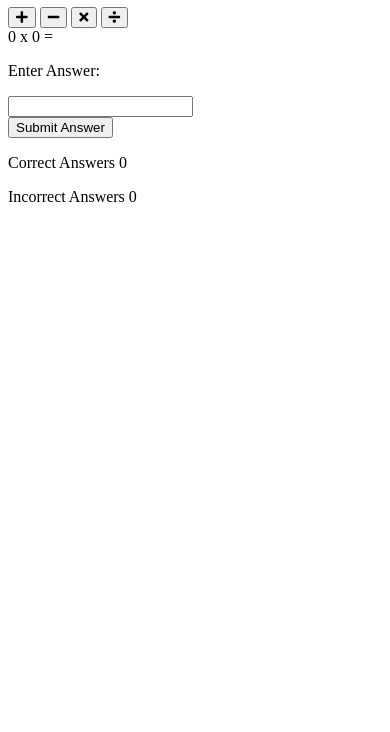
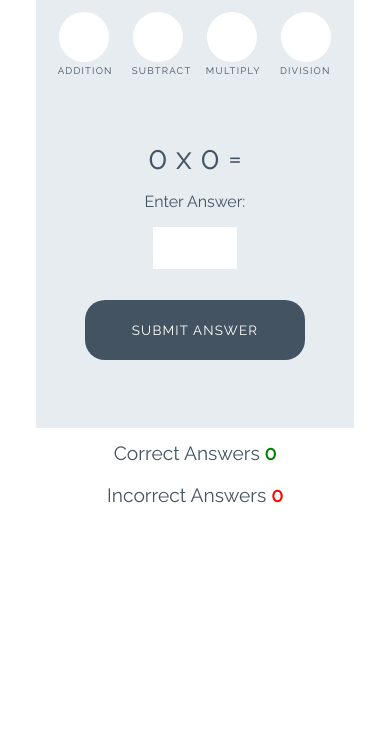
Before and after one commit to Majdi-Aref/love-maths, a plain HTML site: page index.html in a window 390 px wide. Shown: the part 112-844 px from the top of the page. Drawn offline with Linux system fonts and the light colour scheme.

Commit message:
Add styles for game

```diff
--- a/assets/css/style.css
+++ b/assets/css/style.css
@@ -0,0 +1,254 @@
+/* --------- Global style */
+
+body {
+    background-color: white;
+    font-family: "Raleway", sans-serif;
+    color: #445361;
+    text-align: center;
+}
+
+/* --------- Heading */
+
+.heading {
+    text-align: center;
+    font-size: 2.5rem;
+}
+
+.logo {
+    height: 40px;
+    padding-right: 5px;
+}
+
+/* --------- Game layout */
+
+.game-area {
+    background-color: #E6ECF0;
+    box-sizing: border-box;
+    width: 85%;
+    height: 65vh;
+    max-height: 450px;
+    max-width: 830px;
+    margin-left: auto;
+    margin-right: auto;
+    padding: 1%;
+}
+
+.question-area {
+    width: 50%;
+    font-size: 2rem;
+    margin: auto;
+    padding: 50px 0;
+}
+
+.question-area span {
+    padding: 0 15px;
+}
+
+.score-area {
+    margin: 5px auto;
+    width: 60%;
+    font-size: 1.2rem;
+}
+
+.controls-area {
+    width: 85%;
+    margin: 30px auto;
+}
+
+#score {
+    color: green;
+    font-weight: bold;
+}
+
+#incorrect {
+    color: red;
+    font-weight: bold;
+}
+
+.answer-message {
+    display: none;
+    font-size: 1rem;
+}
+
+#answer-box {
+    border: none;
+    color: #445361;
+    display: inline-block;
+    height: 40px;
+    width: 80px;
+    font-size: 1.2rem;
+}
+
+.scores {
+    display: inline-block;
+    padding: 25px;
+}
+
+/* --------- Buttons */
+
+.btn {
+    width: 220px;
+    height: 60px;
+    font-family: "Raleway", sans-serif;
+    text-transform: uppercase;
+    letter-spacing: 1.2px;
+    color: white;
+}
+
+.btn:focus {
+    outline: none;
+}
+
+.btn--big {
+    padding-top: 10px;
+    border-radius: 50%;
+    background-color: white;
+    border: 10px solid;
+    width: 100px;
+    height: 100px;
+    font-size: 3.2rem;
+    margin: 0 30px;
+    transition: all 0.5s;
+}
+
+.btn--big::after {
+    content: attr(data-type);
+    font-size: 1rem;
+    color: #445361;
+    position: relative;
+    left: -0.5em;
+}
+
+.btn--blue {
+    border-color: blue;
+    color: blue;
+}
+
+.btn--blue:active,
+.btn--blue:hover {
+    background-color: darkblue;
+    color: white;
+}
+
+.btn--orange {
+    border-color: orange;
+    color: orange;
+}
+
+.btn--orange:active,
+.btn--orange:hover {
+    background-color: darkorange;
+    color: white;
+}
+
+.btn--red {
+    border-color: red;
+    color: red;
+}
+
+.btn--red:active,
+.btn--red:hover {
+    background-color: darkred;
+    color: white;
+}
+
+.btn--green {
+    border-color: green;
+    color: green;
+}
+
+.btn--green:active,
+.btn--green:hover {
+    background-color: darkgreen;
+    color: white;
+}
+
+.btn--gray {
+    margin-top: 25px;
+    background-color: #445361;
+    border: 1px transparent;
+    border-radius: 20px;
+}
+
+.btn--gray:active,
+.btn--gray:hover {
+    background-color: #0d1013;
+}
+
+/* --------- Media queries */
+
+@media (max-width: 414px) {
+    .controls-area {
+        width: 100%;
+    }
+
+    .btn--big {
+        margin: 0 10px;
+        padding: 5px;
+        border: 5px solid;
+        width: 50px;
+        height: 50px;
+        font-size: 1.5rem;
+    }
+
+    .btn--big::after {
+        font-size: 0.6rem;
+        left: -0.7rem;
+    }
+
+    .question-area {
+        padding: 10% 0;
+        width: 100%;
+    }
+
+    .question-area span {
+        padding: 0;
+    }
+
+    .answer-message {
+        display: block;
+    }
+
+    #answer-box {
+        display: block;
+        margin: 0 auto;
+    }
+
+    .btn--gray {
+        margin-top: 0;
+    }
+
+    .score-area {
+        width: 100%;
+    }
+
+    .scores {
+        margin: 0.5em auto;
+        display: block;
+        padding: 5px;
+    }
+
+    .heading {
+        font-size: 2rem;
+    }
+}
+
+@media (max-width: 320px) {
+    .game-area {
+        height: 70vh;
+    }
+
+    .controls-area {
+        width: 75%;
+        margin: 10px auto;
+    }
+
+    .btn--big {
+        margin: 10px 10px;
+    }
+
+    .question-area {
+        padding: 10px 0;
+    }
+
+}
--- a/index.html
+++ b/index.html
@@ -21,16 +21,16 @@
 
     <div class="game-area">
         <div class="controls-area">
-            <button class="btn btn--big btn-green">
+            <button data-type="addition" class="btn btn--big btn-green">
                 <i class="fas fa-plus"></i>
             </button>
-            <button class="btn btn--big btn-blue">
+            <button data-type="subtract" class="btn btn--big btn-blue">
                 <i class="fas fa-minus"></i>
             </button>
-            <button class="btn btn--big btn-orange">
+            <button data-type="multiply" class="btn btn--big btn-orange">
                 <i class="fas fa-times"></i>
             </button>
-            <button class="btn btn--big btn-red">
+            <button data-type="division" class="btn btn--big btn-red">
                 <i class="fas fa-divide"></i>
             </button>
         </div>
@@ -42,7 +42,7 @@
             <p class="answer-message">Enter Answer:</p>
             <input id="answer-box" type="number">
         </div>
-        <button class="btn btn--gray">Submit Answer</button>
+        <button data-type="submit" class="btn btn--gray">Submit Answer</button>
     </div>
 
     <div class="score-area">
```
